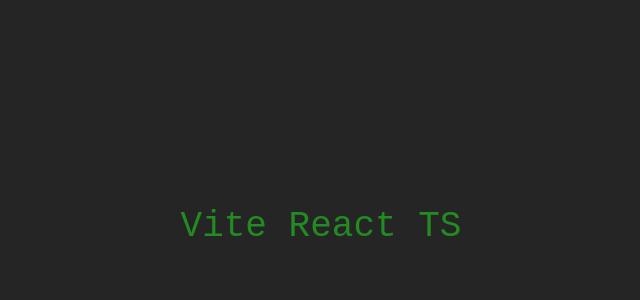
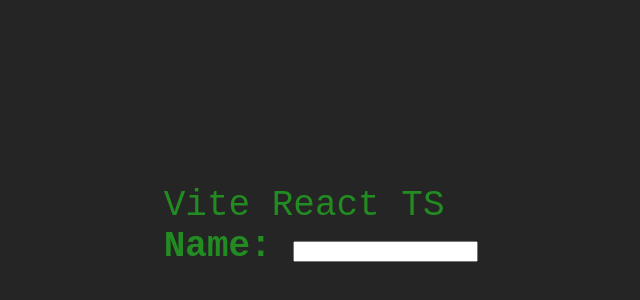
Before and after one commit to rizzok/vite-react-ts-sandbox, a React (Vite) app: page / in a window 1280 px wide. Shown: the part 174-474 px from the top of the page, without its empty margins (319-959 px from the left). Built offline with nearby package versions, Linux system fonts and the light colour scheme.

Commit message:
Training

```diff
--- a/src/App.tsx
+++ b/src/App.tsx
@@ -1,7 +1,10 @@
+import TextField from './TextField'
+
 function App() {
   return (
     <div>
       <h1>Vite React TS</h1>
+      <TextField text="hello" person={{ firstName: 'John', lastName: 'Doe' }} />
     </div>
   )
 }
--- /dev/null
+++ b/src/TextField.tsx
@@ -0,0 +1,27 @@
+import React, { useState } from 'react'
+
+interface Person {
+  firstName: string
+  lastName: string
+}
+
+interface Props {
+  text: string
+  ok?: boolean
+  i?: number
+  fn?: (bob: string) => string
+  person: Person
+}
+
+const TextField: React.FC<Props> = () => {
+  const [count, setCount] = useState(5)
+
+  return (
+    <div>
+      <label htmlFor="name">Name: </label>
+      <input type="text" name="name" id="name" />
+    </div>
+  )
+}
+
+export default TextField
```
